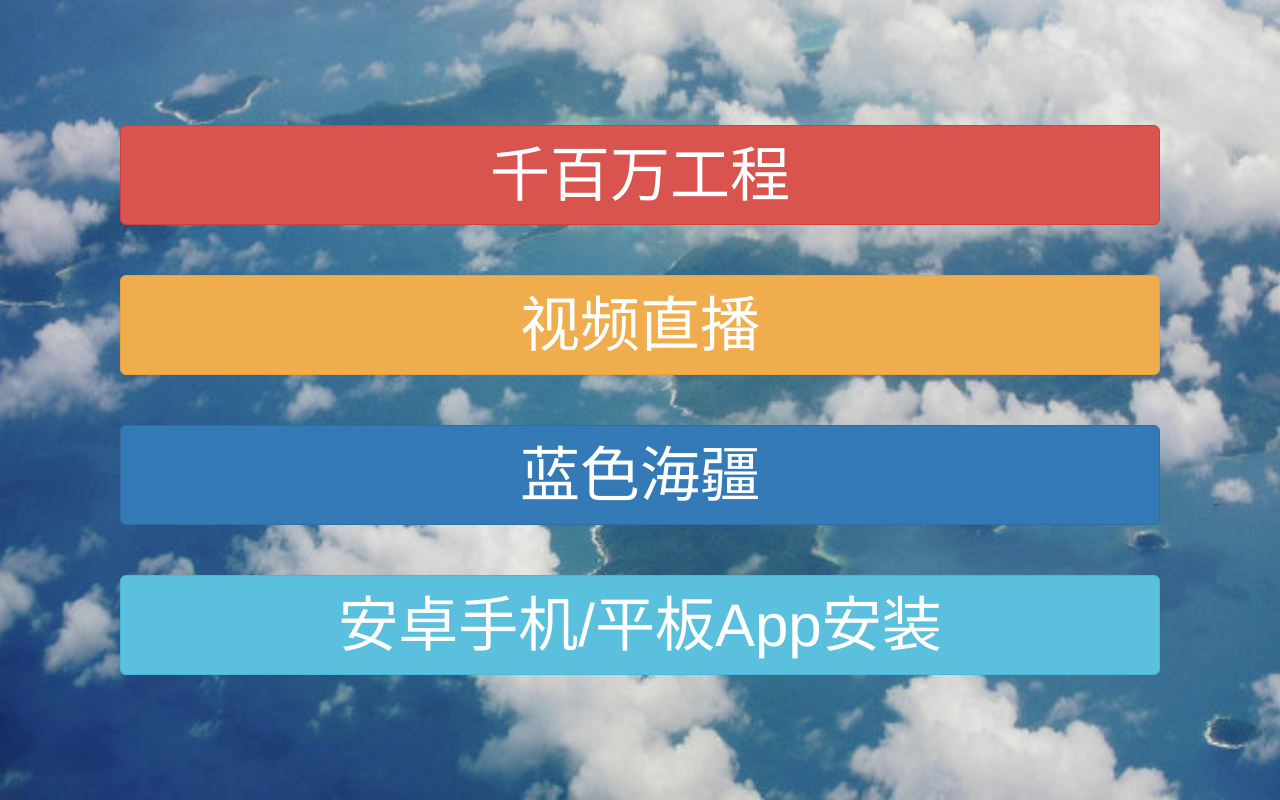
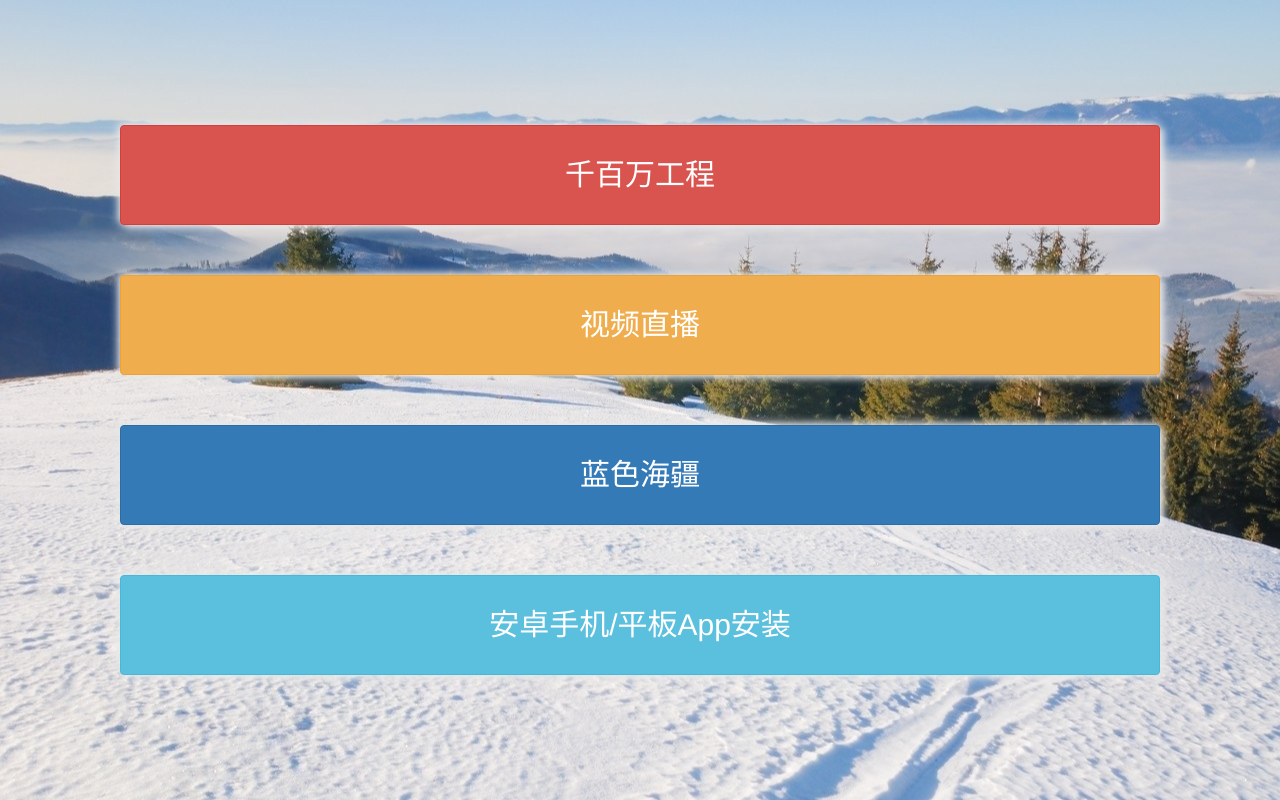
Before and after one commit to xahhy/Homepage, a plain HTML site: page index.html in a window 1280 px wide. Drawn offline with Linux system fonts and the light colour scheme.

Commit message:
更改背景图片

```diff
--- a/index.html
+++ b/index.html
@@ -10,41 +10,42 @@
         .gallery div {
             text-align: center;
         }
-        .image-response {
-            width: 80%;
-            height: 100%;
-        }
+
         .gallery > div:hover {
             z-index: 1;
         }
+
         .gallery > div:hover {
             /* transform: scale(1.1, 1.1);*/
             transition: .3s transform;
         }
+
         .gallery > div {
             transition: .5s transform;
             transform: translateZ(0);
             margin-top: auto;
         }
+
         body {
             height: 100%;
             width: 100%;
             margin: 0;
             position: absolute;
-            background:#3d71b8 url(all_blue.jpg) no-repeat center fixed;
-            background-size: 100% 100%;
+            background: #3d71b8 url(night.jpg) no-repeat center fixed;
+            background-size: cover;
             /*opacity: 0.5;*/
             /*-ms-filter: progid:DXImageTransform.Microsoft.Alpha(Opacity=50);*/
             /*filter: progid:DXImageTransform.Microsoft.Alpha(Opacity=50);*/
         }
+
         button {
-            font-size: 60px !important;
+            font-size: 30px !important;
             height: 100px;
             transition: .5s transform;
             transform: translateZ(0);
         }
+
         button:hover {
-            //transform: scale(1.1, 1.1);
             transition: .3s transform;
         }
 
@@ -53,15 +54,22 @@
             display: table;
             height: 100%;
         }
+
         .row {
             display: table-cell;
             vertical-align: middle;
         }
+
         .m-header {
             font-size: 40px;
         }
-        .gallery div{
+
+        .gallery div {
             margin: 50px 50px;
+        }
+
+        .item {
+            box-shadow: 4px 3px 8px #e7e7e7, -2px -2px 8px #e7e7e7;
         }
     </style>
 </head>
@@ -71,10 +79,10 @@
 <div class="container background-img">
     <div class="gallery row ">
         <div>
-            <button id="vod" type="button" class="btn btn-danger btn-lg btn-block">千百万工程</button>
+            <button id="vod" type="button" class="btn btn-danger btn-block item">千百万工程</button>
         </div>
         <div>
-            <button id="live" type="button" class="btn btn-warning btn-lg btn-block">视频直播</button>
+            <button id="live" type="button" class="btn btn-warning btn-block item">视频直播</button>
         </div>
         <!--
             <div>
@@ -82,16 +90,11 @@
             </div>
         -->
         <div>
-            <button id="blue" type="button" class="btn btn-primary btn-lg btn-block">蓝色海疆</button>
+            <button id="blue" type="button" class="btn btn-primary btn-block item">蓝色海疆</button>
         </div>
         <div>
-            <button id="download" type="button" class="btn btn-info btn-lg btn-block ">安卓手机/平板App安装</button>
+            <button id="download" type="button" class="btn btn-info btn-block item">安卓手机/平板App安装</button>
         </div>
-        <!--
-        <div>
-            <button id="your-id" type="button" class="btn btn-primary btn-lg btn-block">Add your own button here</button>
-        </div>
-         -->
     </div>
 </div>
 <script>
@@ -107,18 +110,17 @@
     //var your_link = "http://xx.com/"
     var msg;
 
-    function IsPC(){
+    function IsPC() {
         msg = navigator.userAgent.toLowerCase();
         console.log(msg);
-        if(msg.indexOf("windows") > 0 || msg.indexOf("linux") > 0 && msg.indexOf("android") < 0){
+        if (msg.indexOf("windows") > 0 || msg.indexOf("linux") > 0 && msg.indexOf("android") < 0) {
             return true;
-        } else{
+        } else {
             return false;
         }
     }
 
-	function IsAndroid()
-        {
+    function IsAndroid() {
         var u = navigator.userAgent;
         var isAndroid = u.indexOf('Android') > -1 || u.indexOf('Adr') > -1; //android终端
         return isAndroid;
@@ -126,28 +128,31 @@
 
 
     $(function () {
-
-	if(IsAndroid())
+        var now = new Date();
+        if(now.getHours() >= 6 && now.getHours() < 18) {
+            document.body.style.backgroundImage = 'url(day.jpg)';
+        }else{
+            document.body.style.backgroundImage = 'url(night.jpg)';
+        }
+        if (IsAndroid())
         //window.location = "/index1.html";
-
         // var is_pc = isPC();
         //  if(is_pc){
         //     live_link = live_link_pc;
         //  }
-
         // $("h1").html(msg);
         // return;
             vod_sel.click(function () {
                 window.location = vod_link;
             });
         live_sel.click(function () {
-	    if(IsPC())
+            if (IsPC())
                 window.location = live_link_pc;
             else
                 window.location = live_link;
         });
         blue_sel.click(function () {
-		if(IsPC())
+            if (IsPC())
                 window.location = '//newspc.com:8910';
             else
                 window.location = blue_link;
@@ -155,7 +160,7 @@
         //  $("#live1").click(function(){
         //       window.location = '/replay/replay1/index.html';
         //   })
-	$("#download").click(function(){
+        $("#download").click(function () {
             window.location = '//tv.com/mobile_app/mobile_media.apk';
             //	window.location = '#vod';
         })
```
Also changed, not shown: day.jpg (added), night.jpg (added). Lines whose indentation alone changed are shown as unchanged.
